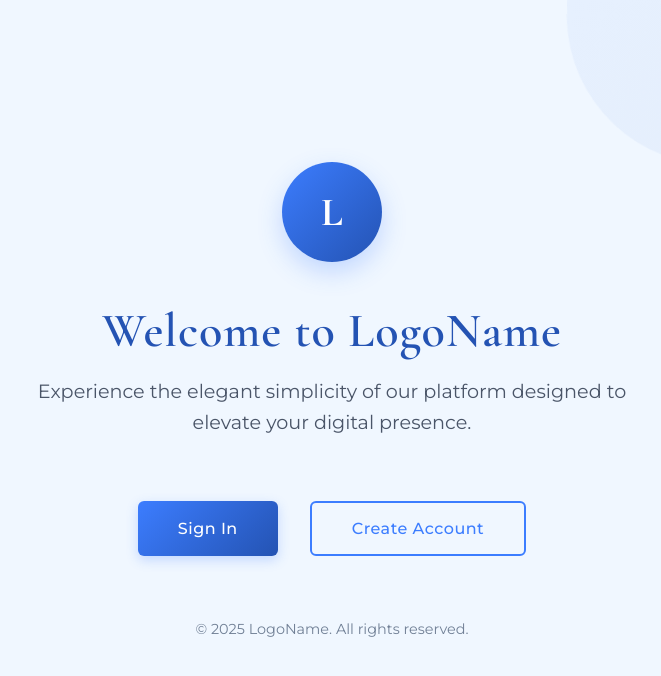
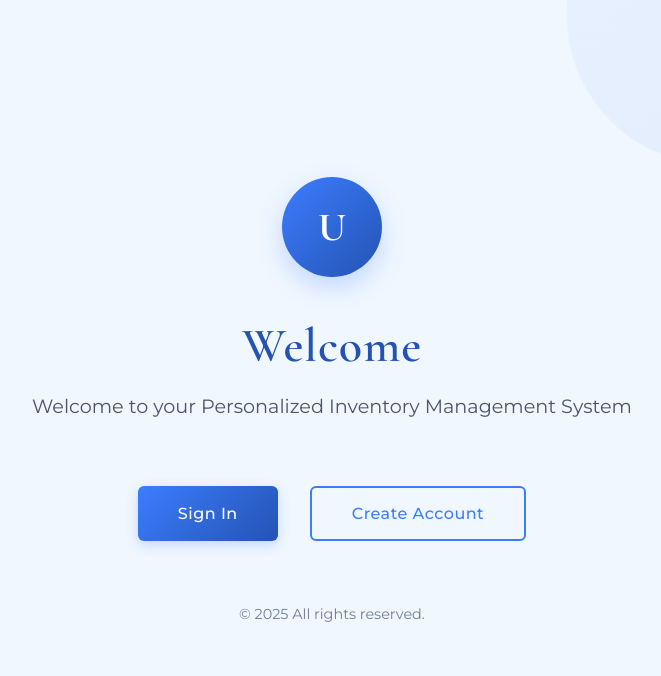
Before and after one commit to Vanshhsoni/HACKATHON_ARYA_COLLEGE, a Django app: page / in a window 1280 px wide. Shown: the top 676 px of the page, without its empty margins (308-969 px from the left). Run offline with Django 5.2, Linux system fonts and the light colour scheme.

Commit message:
muhmelega

```diff
--- a/Sortly/templates/accounts/index.html
+++ b/Sortly/templates/accounts/index.html
@@ -246,12 +246,12 @@
 
     <div class="container">
         <div class="logo">
-            <div class="logo-img">L</div>
+            <div class="logo-img">U</div>
         </div>
 
         <div class="welcome-text">
-            <h1>Welcome to LogoName</h1>
-            <p class="subtitle">Experience the elegant simplicity of our platform designed to elevate your digital presence.</p>
+            <h1>Welcome</h1>
+            <p class="subtitle">Welcome to your Personalized Inventory Management System</p>
         </div>
 
         <div class="buttons">
@@ -264,7 +264,7 @@
         </div>
 
         <div class="footer">
-            &copy; 2025 LogoName. All rights reserved.
+            &copy; 2025 All rights reserved.
         </div>
     </div>
 
```
